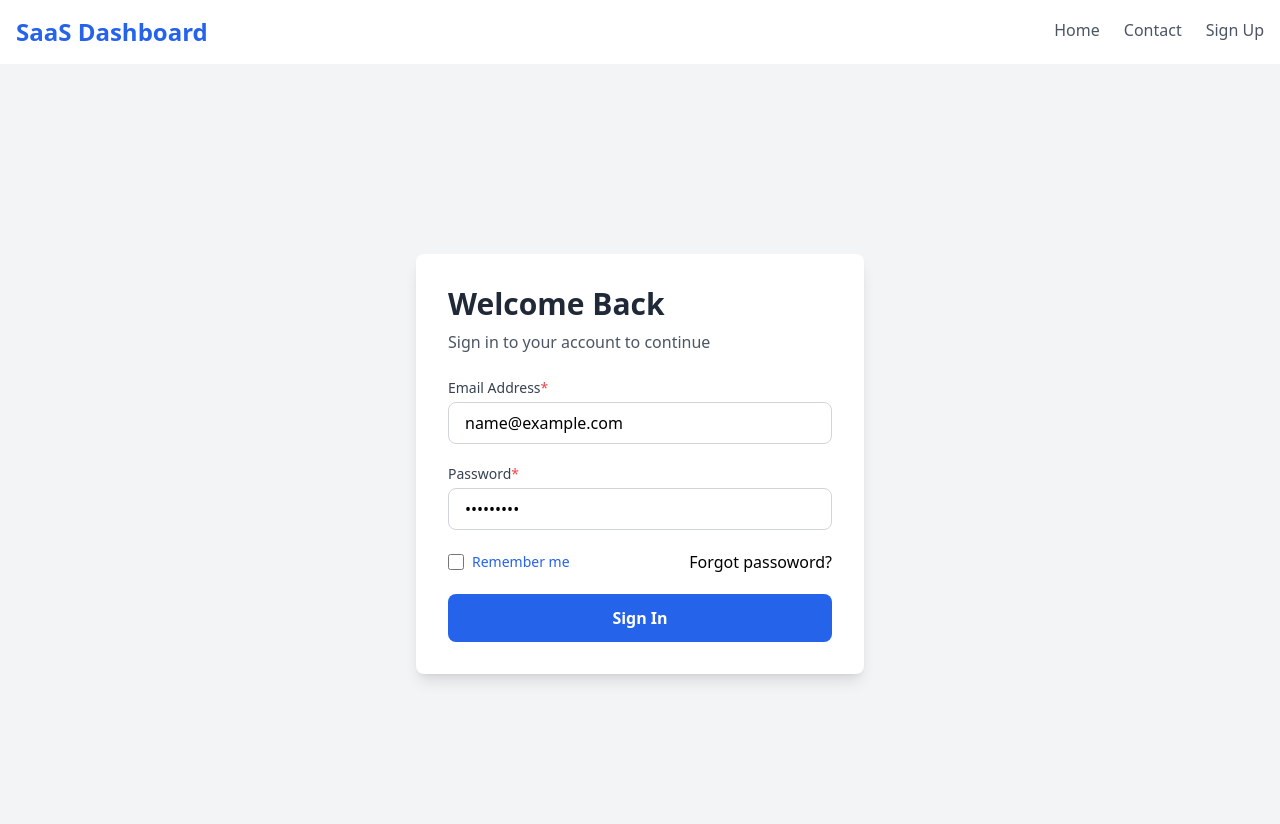
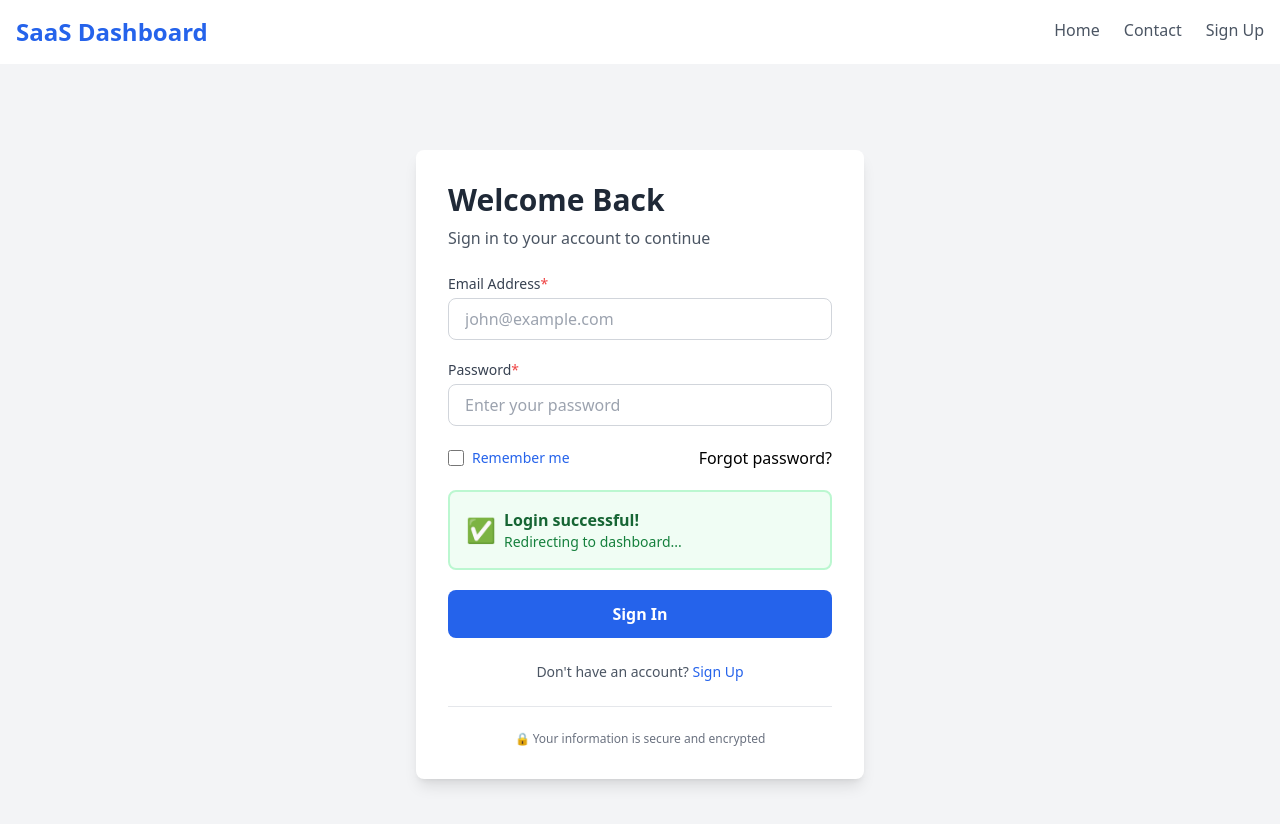
Before and after one commit to lmil/saas-dashboard-01, a React (Vite) app: page /login in a window 1280 px wide. Both pictures are taken after typing "name@example.com", "Sample123" into the empty fields and a click on the button "Sign In". Shown: the top 824 px of the page. Built offline with nearby package versions, Linux system fonts and the light colour scheme.

Commit message:
w5d2s4 done

```diff
--- a/src/pages/LoginPage.tsx
+++ b/src/pages/LoginPage.tsx
@@ -1,21 +1,34 @@
 import { useForm } from "react-hook-form";
+import { useState } from "react";
 import { zodResolver } from "@hookform/resolvers/zod";
 import { type LoginFormData, loginSchema } from "../schemas/loginSchema";
 
 function LoginPage() {
+  const [isSubmitting, setIsSubmitting] = useState(false);
+  const [successMessage, setSuccessMessage] = useState("");
   // Setup React Hook Form with Zod validation
   const {
     register,
     handleSubmit,
     formState: { errors },
-    // reset,
+    reset,
   } = useForm<LoginFormData>({
     resolver: zodResolver(loginSchema),
   });
 
   function onSubmit(data: LoginFormData) {
+    setIsSubmitting(true);
+    setSuccessMessage("");
+
+    // sumulate API call
+    setTimeout(() => {
+      console.log("✅ Login successful: ", data);
+      setSuccessMessage("login successfull");
+      setIsSubmitting(false);
+      reset();
+    }, 1000);
+
     console.log("✅ Form submitted successfully: ", data);
-    console.log("error: ", errors);
   }
 
   return (
@@ -25,10 +38,12 @@ function LoginPage() {
         <p className="text-gray-600 mb-6">
           Sign in to your account to continue
         </p>
-        {/* <div className="border-2 border-dashed border-gray-300 rounded-lg p-8 text-center">
-          <p className="text-gray-400">Form fields coming in chunk 2...</p>
-        </div> */}
-        <form className="space-y-5" onSubmit={handleSubmit(onSubmit)}>
+
+        <form
+          className="space-y-5"
+          noValidate
+          onSubmit={handleSubmit(onSubmit)}
+        >
           {/* Email */}
           <div className="space-y-1">
             <label
@@ -42,8 +57,15 @@ function LoginPage() {
               type="email"
               {...register("email")}
               placeholder="john@example.com"
-              className="border px-4 py-2 border-gray-300 rounded-lg w-full focus:ring-2 focus:ring-blue-500 focus:border-blue-500 outline-none transition"
+              className={`border px-4 py-2 border-gray-300 rounded-lg w-full focus:ring-2  outline-none transition ${
+                errors.email
+                  ? "border-2 border-red-500 focus:ring-red-500"
+                  : "border border-gray-300 focus:ring-blue-500"
+              }`}
             />
+            {errors.email && (
+              <p className="text-red-600 text-sm">❌ {errors.email.message}</p>
+            )}
           </div>
 
           {/* Passwords */}
@@ -59,8 +81,18 @@ function LoginPage() {
               type="password"
               {...register("password")}
               placeholder="Enter your password"
-              className="border px-4 py-2 border-gray-300 rounded-lg w-full focus:ring-2 focus:ring-blue-500 focus:border-blue-500 outline-none transition"
+              className={`border px-4 py-2 border-gray-300 rounded-lg w-full focus:ring-2 transition outline-none ${
+                errors.password
+                  ? "border-red-600 focus:ring-red-600 border-2"
+                  : "focus:ring-blue-500 focus:border-blue-500 "
+              }`}
+              //className="  "
             />
+            {errors.password && (
+              <p className="text-sm text-red-600">
+                ❌ {errors.password.message}
+              </p>
+            )}
           </div>
           {/* Remember me & forgot password */}
           <div className="flex items-center justify-between">
@@ -78,15 +110,53 @@ function LoginPage() {
                 Remember me
               </label>
             </div>
-            <a href="#">Forgot passoword?</a>
+            <a href="#">Forgot password?</a>
           </div>
+
+          {successMessage && (
+            <div className="bg-green-50 border-2 border-green-200 text-green-800 px-4 py-4 rounded-lg">
+              <div className="flex gap-2 items-center">
+                <span className="text-2xl">✅</span>
+                <div>
+                  <p className="font-semibold">Login successful!</p>
+                  <p className="text-sm text-green-700">
+                    Redirecting to dashboard...
+                  </p>
+                </div>
+              </div>
+            </div>
+          )}
+
           <button
             type="submit"
-            className="w-full bg-blue-600 text-white py-3 rounded-lg font-semibold hover:bg-blue-700 transition-colors"
+            disabled={isSubmitting}
+            className={`w-full text-white font-semibold py-3 rounded-lg transition-colors ${
+              isSubmitting
+                ? "bg-blue-400 cursor-not-allowed"
+                : "bg-blue-600 hover:bg-blue-700"
+            }`}
           >
-            Sign In
+            {isSubmitting ? "Signing in..." : "Sign In"}{" "}
           </button>
         </form>
+
+        {/* Sign Up Link */}
+        <p className="text-center text-gray-600 text-sm mt-6">
+          Don't have an account?{" "}
+          <a
+            href="/signup"
+            className="text-blue-600 hover:underline font-medium"
+          >
+            Sign Up
+          </a>
+        </p>
+
+        {/* Security Message */}
+        <div className="mt-6 pt-6 border-t border-gray-200">
+          <p className="text-xs text-gray-500 text-center">
+            🔒 Your information is secure and encrypted
+          </p>
+        </div>
       </div>
     </div>
   );
```
